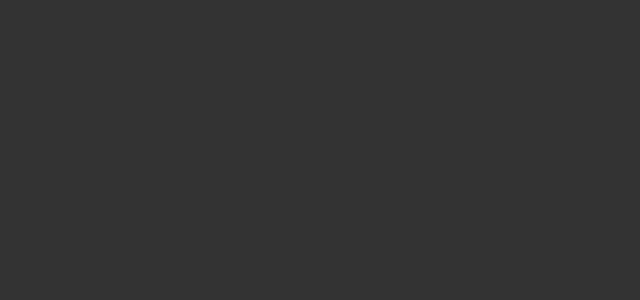
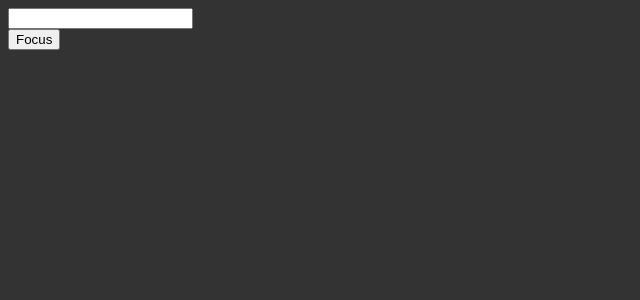
Before and after one commit to HBull5/react-hooks, a React (Create React App) app: page / in a window 1280 px wide. Shown: the top 300 px of the page, without its empty margins (0-640 px from the left). Built offline with nearby package versions, Linux system fonts and the light colour scheme.

Commit message:
added forwardRef

```diff
--- a/src/App.js
+++ b/src/App.js
@@ -6,6 +6,7 @@ import './styles.css';
 // import UseContext from './components/UseContext';
 // import UseReducer from './components/UseReducer';
 // import UseCallback from './components/UseCallback';
+import ForwardRef from './components/ForwardRef';
 
 function App() {
 	return (
@@ -17,6 +18,7 @@ function App() {
 			{/* <UseContext /> */}
 			{/* <UseReducer /> */}
 			{/* <UseCallback /> */}
+			<ForwardRef />
 		</>
 	);
 }
--- /dev/null
+++ b/src/components/CustomInput.js
@@ -0,0 +1,7 @@
+import React from 'react';
+
+function CustomInput({}, ref) {
+    return(<input ref={ref}/>)
+}
+
+export default React.forwardRef(CustomInput);
--- /dev/null
+++ b/src/components/ForwardRef.js
@@ -0,0 +1,19 @@
+import CustomInput from './CustomInput';
+import { useState, useRef } from 'react';
+
+function UseImparativeHandle() {
+    const [value, setValue] = useState('red');
+    const inputRef = useRef();
+
+    return(<>
+        <CustomInput
+            ref={inputRef}
+            value={value}
+            onChange={e => {setValue(e.target.value)}}
+        />
+        <br />
+        <button onClick={() => {inputRef.current.focus();}}>Focus</button>
+    </>)
+}
+
+export default UseImparativeHandle;
```
Also changed, not shown: 1 other file (tests, documents, lock files or other folders).
